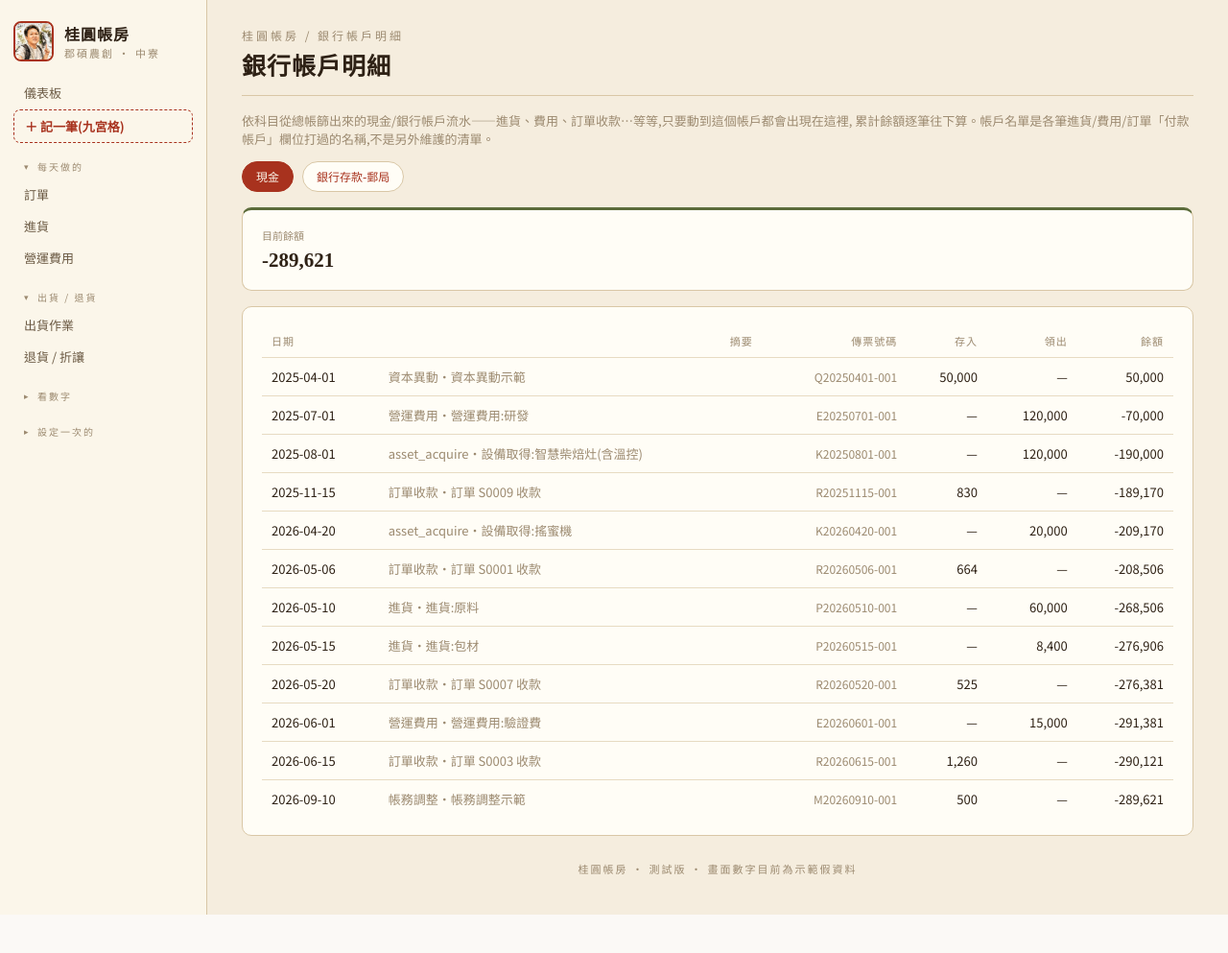
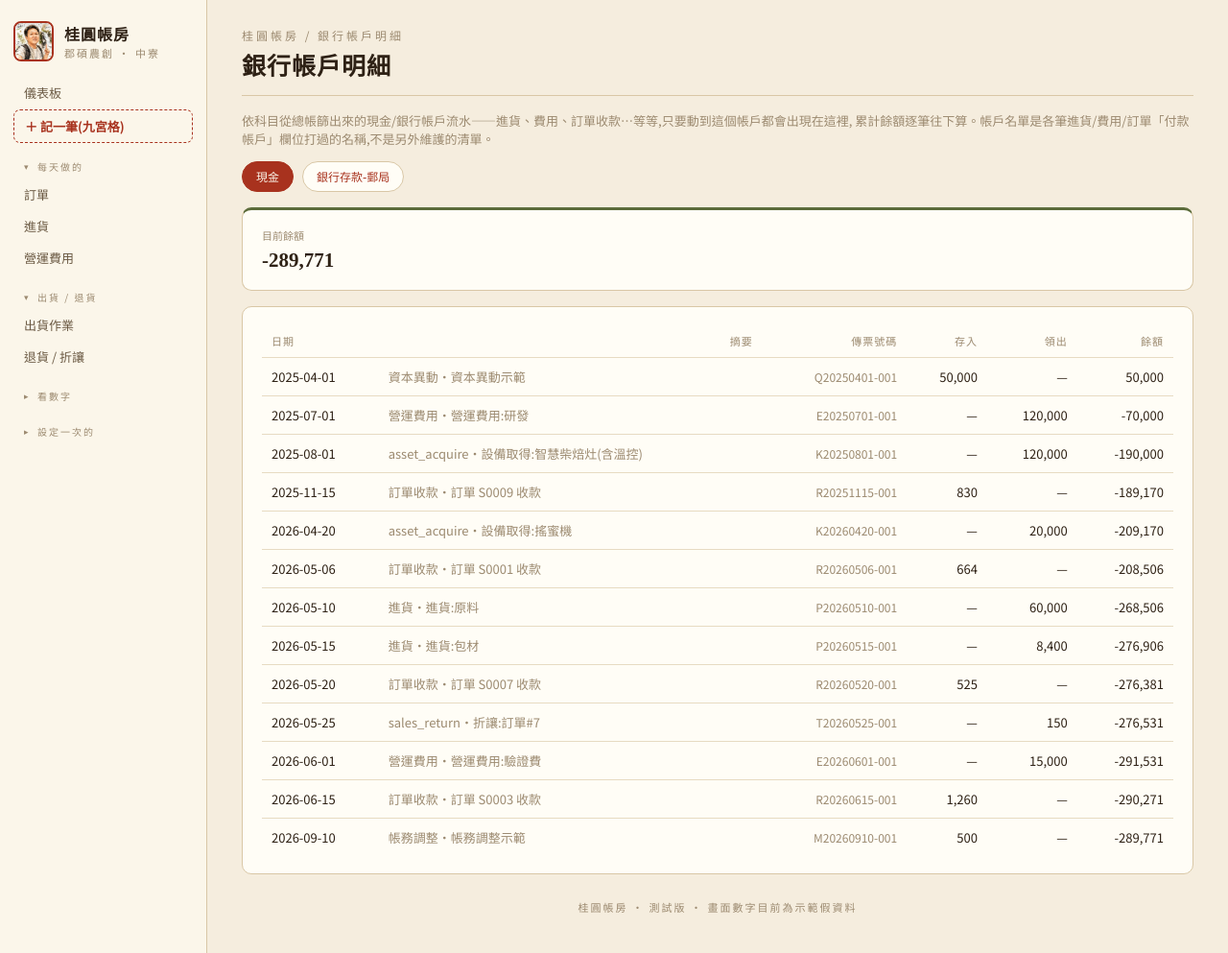
Before and after one commit to chihsuanwang/Jun-Shuo, a FastAPI app: page /cash in a window 1280 px wide. Shown: the whole page at 96% size. Before the commit the page ends 953 px from the top, so only its background shows below. Run offline with FastAPI, Linux system fonts and the light colour scheme; data comes from the database, SQL or seed files in the repository; parts of the project's set-up code (start-up, migrations or seed data) failed here and were passed over.

Commit message:
技術債#2:銷貨退回/折讓沖銷分錄進總帳
sales_return 表原本已經接進業務面報表(KPI/財務健康/各產品線損益都會沖減),但沒寫進
ledger_entry。比照訂單,不經過確認畫面、存檔背景自動記(新 helper _post_return_ledger)。

沖銷方向依原訂單目前的付款狀態決定(已跟使用者確認:已收款的訂單退貨/折讓是真的退現金,
不是留抵):已收款→貸現金/銀行存款(退錢給客戶);未收款/部分收款→貸應收帳款(打折欠款)。
好貨退回可再賣(restock=1)時,再鏡射訂單成立那組分錄,借存貨/貸銷貨成本把成本沖回。

兩個建立入口(單筆表單 /orders/{id}/return、一鍵整筆退單 /orders/{id}/return_all)都接上;
刪除單筆退貨、刪除整張訂單(先查出所有 sales_return.return_id 在 CASCADE 清掉列之前先清
總帳)、總帳頁勾選刪除都會連動清乾淨。ledger.py 新增 RETURN_ACCOUNTS(4170銷貨退回/4190
銷貨折讓,正式科目表都有,不用猜)+ compose_sales_return_entries()。

Co-Authored-By: Claude Sonnet 5 <noreply@anthropic.com>

```diff
--- a/app/ledger.py
+++ b/app/ledger.py
@@ -82,6 +82,9 @@ REVENUE_ACCOUNTS = {
     "蜂蜜":     ("4111-04", "銷貨收入-蜂蜜"),
 }
 REVENUE_DEFAULT = ("4110", "銷貨收入")
+
+# 銷貨退回 / 折讓(借方,沖減營收)——兩個代碼正式科目表都有
+RETURN_ACCOUNTS = {"退貨": ("4170", "銷貨退回"), "折讓": ("4190", "銷貨折讓")}
 
 # 產品線 -> 存貨科目(COGS 貸方,對應同事「F存貨管理」那張的科目系列)
 COGS_INVENTORY_ACCOUNTS = {
@@ -305,6 +308,30 @@ def compose_depreciation_entries(monthly_amount):
     ]
 
 
+def compose_sales_return_entries(kind, amount, already_paid, payment_account=None,
+                                  cogs_amount=0, pg_name=None):
+    """銷貨退回/折讓:借銷貨退回或折讓/貸現金(已收款,真的退錢)或應收帳款(還沒收款,
+    折抵欠款)。好貨退回可再賣(restock)時,再鏡射訂單成立那組分錄,借存貨/貸銷貨成本
+    把成本沖回。"""
+    amount = amount or 0
+    if amount <= 0:
+        return []
+    code, name = RETURN_ACCOUNTS.get(kind, RETURN_ACCOUNTS["退貨"])
+    legs = [dict(account_code=code, account_name=name, debit=amount, credit=0)]
+    if already_paid:
+        cash_code, cash_name = _cash_account(payment_account)
+        legs.append(dict(account_code=cash_code, account_name=cash_name, debit=0, credit=amount))
+    else:
+        legs.append(dict(account_code=AR_ACCOUNT[0], account_name=AR_ACCOUNT[1], debit=0, credit=amount))
+    cogs_amount = cogs_amount or 0
+    if cogs_amount > 0:
+        inv_code, inv_name = COGS_INVENTORY_ACCOUNTS.get(pg_name, COGS_INVENTORY_DEFAULT)
+        legs.append(dict(account_code=inv_code, account_name=inv_name, debit=cogs_amount, credit=0))
+        legs.append(dict(account_code=COGS_EXPENSE_ACCOUNT[0], account_name=COGS_EXPENSE_ACCOUNT[1],
+                          debit=0, credit=cogs_amount))
+    return legs
+
+
 def _all_accounts():
     """攤平現有所有科目常數,去重、依代碼排序,給「帳務調整」畫面的科目下拉用。"""
     pairs = [CASH_ACCOUNT, TAX_INPUT_ACCOUNT, AR_ACCOUNT, COGS_EXPENSE_ACCOUNT,
@@ -313,7 +340,8 @@ def _all_accounts():
              EQUITY_RETAINED_ACCOUNT, FIXED_ASSET_DEFAULT, DEPRECIATION_EXPENSE_ACCOUNT,
              ACCUM_DEP_ACCOUNT]
     for d in (PURCHASE_ACCOUNTS, EXPENSE_ACCOUNTS, REVENUE_ACCOUNTS,
-              COGS_INVENTORY_ACCOUNTS, OTHER_INCOME_ACCOUNTS, FIXED_ASSET_ACCOUNTS):
+              COGS_INVENTORY_ACCOUNTS, OTHER_INCOME_ACCOUNTS, FIXED_ASSET_ACCOUNTS,
+              RETURN_ACCOUNTS):
         pairs.extend(d.values())
     seen, out = set(), []
     for code, name in pairs:
--- a/app/main.py
+++ b/app/main.py
@@ -1217,6 +1217,20 @@ def order_detail(request: Request, oid: int):
 # ---------- 銷貨退回 / 折讓(v2 回合 8) ----------------------
 RETURN_KINDS = ['退貨', '折讓']
 
+def _post_return_ledger(rid, oid, date, kind, amount, product_id, qty, restock):
+    o = q1('SELECT payment_status, payment_account FROM "order" WHERE order_id=?', (oid,))
+    already_paid = o.get("payment_status") == "已收款"
+    cogs_amount, pg_name = 0, None
+    if restock and product_id and qty:
+        p = q1("""SELECT p.unit_cost, pg.name pg_name FROM product p
+                   LEFT JOIN product_group pg ON pg.pg_id=p.product_group_id
+                   WHERE p.product_id=?""", (product_id,))
+        cogs_amount = abs(qty) * (p.get("unit_cost") or 0)
+        pg_name = p.get("pg_name")
+    legs = ledger.compose_sales_return_entries(kind, amount, already_paid, o.get("payment_account"),
+                                                cogs_amount, pg_name)
+    ledger.save_voucher("sales_return", rid, date, legs, "T", note=f"{kind}:訂單#{oid}")
+
 @app.get("/returns", response_class=HTMLResponse)
 def returns_page(request: Request):
     rows = Q.returns_list()
@@ -1257,6 +1271,7 @@ async def order_return_create(request: Request, oid: int):
                    VALUES(?,?,?,?,?,?,?)""",
                 (date, cols["product_id"], cols["batch_id"], abs(qty), "退貨入庫", oid,
                  f"退貨單#{rid}"))
+    _post_return_ledger(rid, oid, date, kind, amount, cols["product_id"], qty, restock)
     return RedirectResponse(f"/orders/{oid}?rok=1", status_code=303)
 
 @app.post("/orders/{oid}/return_all")
@@ -1278,15 +1293,22 @@ async def order_return_all(request: Request, oid: int):
                    VALUES(?,?,?,?,?,?,?)""",
                 (date, ln["product_id"], ln["batch_id"], abs(ln["qty"]), "退貨入庫", oid,
                  f"退貨單#{rid}"))
+        _post_return_ledger(rid, oid, date, "退貨", ln["line_subtotal"], ln["product_id"], ln["qty"], 1)
     return RedirectResponse(f"/orders/{oid}?rok=1", status_code=303)
 
 
-@app.post("/returns/{rid}/delete")
-async def order_return_delete(request: Request, rid: int):
+def _return_delete(rid):
+    """回傳被刪那筆退貨所屬的 order_id(找不到就 None)。"""
     r = q("SELECT order_id FROM sales_return WHERE return_id=?", (rid,))
     execute("DELETE FROM stock_move WHERE move_type='退貨入庫' AND note=?", (f"退貨單#{rid}",))
     execute("DELETE FROM sales_return WHERE return_id=?", (rid,))
-    back = f"/orders/{r[0]['order_id']}" if r else "/returns"
+    ledger.delete_voucher_for("sales_return", rid)
+    return r[0]["order_id"] if r else None
+
+@app.post("/returns/{rid}/delete")
+async def order_return_delete(request: Request, rid: int):
+    oid = _return_delete(rid)
+    back = f"/orders/{oid}" if oid else "/returns"
     f = await request.form()
     return RedirectResponse(f.get("next") or back, status_code=303)
 
@@ -1385,6 +1407,10 @@ def order_delete(oid: int):
     execute("UPDATE review_queue SET resolved_order_id=NULL WHERE resolved_order_id=?", (oid,))
     ledger.delete_voucher_for("order_sale", oid)
     ledger.delete_voucher_for("order_payment", oid)
+    # sales_return 列本身靠 ON DELETE CASCADE 清,但那不會連動清總帳,要在 cascade 前先查出
+    # return_id 把對應的傳票也清掉
+    for r in q("SELECT return_id FROM sales_return WHERE order_id=?", (oid,)):
+        ledger.delete_voucher_for("sales_return", r["return_id"])
     execute('DELETE FROM "order" WHERE order_id=?', (oid,))  # order_line / sales_return 靠 ON DELETE CASCADE 一起清掉
     return RedirectResponse("/orders?deleted=1", status_code=303)
 
@@ -1780,7 +1806,7 @@ def ledger_page(request: Request):
     where, args = ["1=1"], []
     if src in ("purchase", "op_expense", "order_sale", "order_payment",
                "production_in", "other_income", "equity", "manual_adjustment",
-               "asset_acquire", "asset_depreciation"):
+               "asset_acquire", "asset_depreciation", "sales_return"):
         where.append("source_type=?"); args.append(src)
     rows = q(f"""SELECT * FROM ledger_entry WHERE {' AND '.join(where)}
                  ORDER BY voucher_no DESC, entry_id""", args)
@@ -1985,6 +2011,7 @@ _LEDGER_DELETERS = {
     "other_income": _other_income_delete,
     "equity": _equity_delete,
     "manual_adjustment": _adjustment_delete,
+    "sales_return": _return_delete,
 }
 
 @app.post("/ledger/delete")
--- a/app/schema.sql
+++ b/app/schema.sql
@@ -350,7 +350,7 @@ CREATE TABLE ledger_entry (
   credit       REAL NOT NULL DEFAULT 0,
   source_type  TEXT NOT NULL CHECK (source_type IN ('purchase','op_expense','order_sale','order_payment',
                  'production_in','other_income','equity','manual_adjustment',
-                 'asset_acquire','asset_depreciation')),
+                 'asset_acquire','asset_depreciation','sales_return')),
   source_id    INTEGER NOT NULL,       -- 對應 purchase.purchase_id 或 op_expense.expense_id
   note         TEXT,
   created_at   TEXT NOT NULL DEFAULT (datetime('now','localtime'))
--- a/app/templates/ledger.html
+++ b/app/templates/ledger.html
@@ -29,6 +29,7 @@
       <option value="manual_adjustment" {{ 'selected' if src == 'manual_adjustment' }}>帳務調整</option>
       <option value="asset_acquire" {{ 'selected' if src == 'asset_acquire' }}>設備取得</option>
       <option value="asset_depreciation" {{ 'selected' if src == 'asset_depreciation' }}>折舊</option>
+      <option value="sales_return" {{ 'selected' if src == 'sales_return' }}>退貨/折讓</option>
     </select>
   </form>
   <input id="fDate1" type="date" style="width:auto">
@@ -59,7 +60,8 @@
       <span class="muted" style="font-size:12px;margin-left:8px">
         {{ {'purchase':'進貨','op_expense':'營運費用','order_sale':'訂單成立','order_payment':'訂單收款',
             'production_in':'生產入庫','other_income':'其他收益','equity':'資本異動',
-            'manual_adjustment':'帳務調整','asset_acquire':'設備取得','asset_depreciation':'折舊'}[v.source_type] }}
+            'manual_adjustment':'帳務調整','asset_acquire':'設備取得','asset_depreciation':'折舊',
+            'sales_return':'退貨/折讓'}[v.source_type] }}
         · {{ v.entry_date }}
       </span></div>
     <div class="muted" style="font-size:12px">{{ v.note or '' }}</div>
```
Also changed, not shown: app/seed.py (+22 -2 lines).
